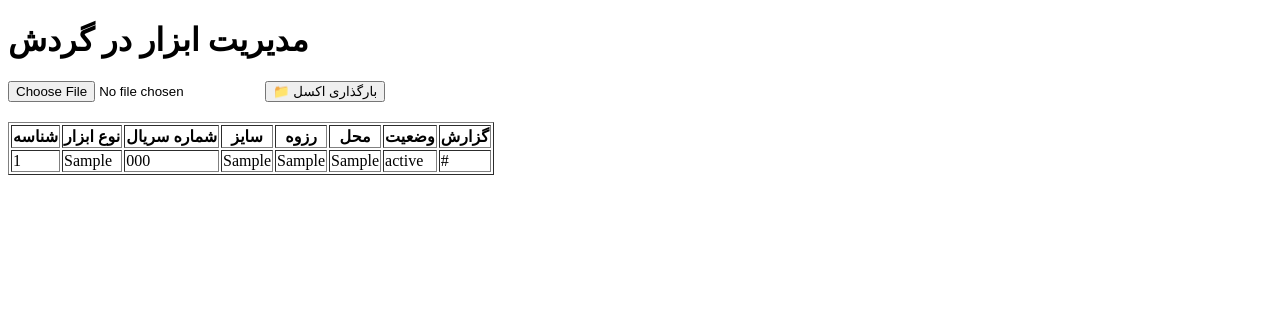
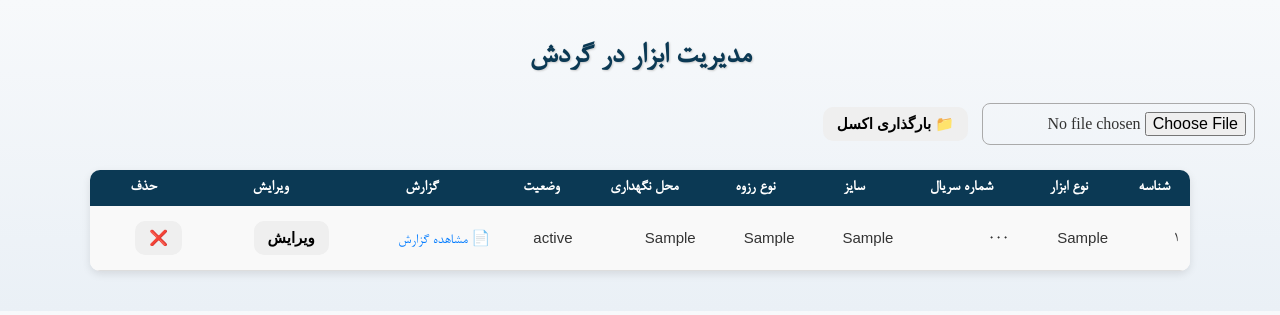
Before and after one commit to javadrad/Inventory-app-final, a Flask app: page / in a window 1280 px wide. Shown: the top 315 px of the page. Run offline with Flask 3, Linux system fonts and the light colour scheme; tables that the repository leaves empty hold one stand-in row (values such as "Sample post").

Commit message:
Update index.html

```diff
--- a/templates/index.html
+++ b/templates/index.html
@@ -3,25 +3,30 @@
 <head>
     <meta charset="UTF-8">
     <title>مدیریت ابزار در گردش</title>
+    <link rel="stylesheet" href="/static/style.css">
 </head>
 <body>
     <h1>مدیریت ابزار در گردش</h1>
 
+    <!-- بارگذاری اکسل -->
     <form method="POST" enctype="multipart/form-data">
-        <input type="file" name="excel_file" accept=".xlsx,.xls">
+        <input type="file" name="excel_file" accept=".xlsx,.xls" required>
         <button type="submit">📁 بارگذاری اکسل</button>
     </form>
 
-    <table border="1" style="margin-top:20px;">
+    <!-- جدول ابزارها -->
+    <table>
         <tr>
             <th>شناسه</th>
             <th>نوع ابزار</th>
             <th>شماره سریال</th>
             <th>سایز</th>
-            <th>رزوه</th>
-            <th>محل</th>
+            <th>نوع رزوه</th>
+            <th>محل نگهداری</th>
             <th>وضعیت</th>
             <th>گزارش</th>
+            <th>ویرایش</th>
+            <th>حذف</th>
         </tr>
         {% for item in items %}
         <tr>
@@ -32,7 +37,9 @@
             <td>{{ item[4] }}</td>
             <td>{{ item[5] }}</td>
             <td>{{ item[6] }}</td>
-            <td>{{ item[7] }}</td>
+            <td>{% if item[7] %}<a href="{{ item[7] }}" target="_blank">📄 مشاهده گزارش</a>{% else %}-{% endif %}</td>
+            <td><a href="/edit/{{ item[0] }}"><button>ویرایش</button></a></td>
+            <td><a href="/delete/{{ item[0] }}"><button>❌</button></a></td>
         </tr>
         {% endfor %}
     </table>
```
